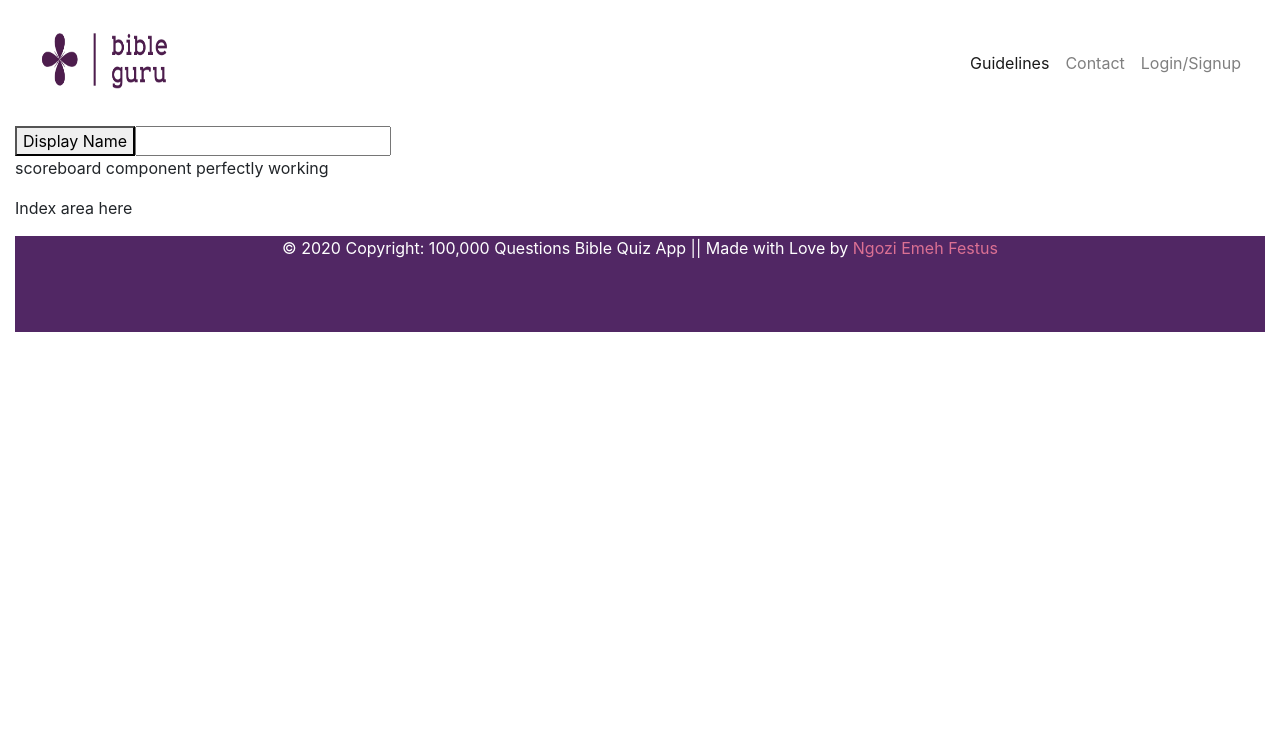
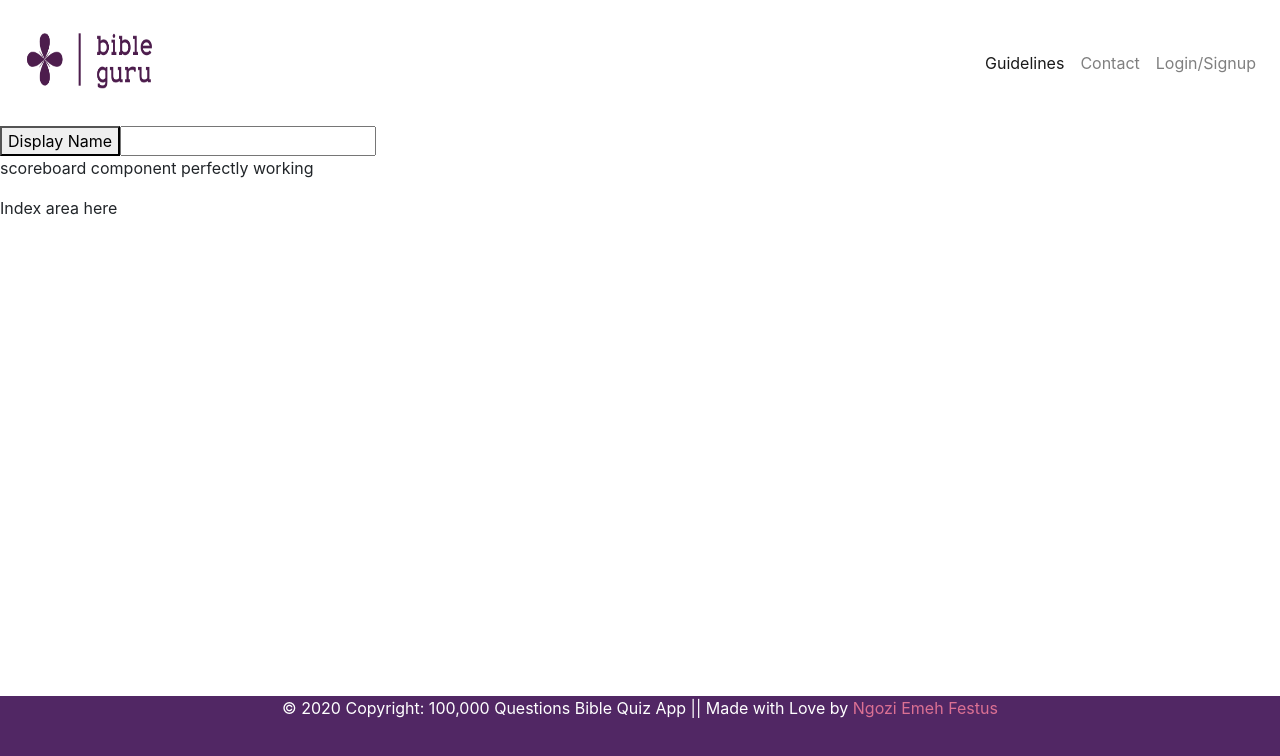
Before and after one commit to NgoziEmeh/Bible-quiz-web-app-frontend, an Angular app: page / in a window 1280 px wide. Shown: the top 756 px of the page. Built offline with nearby package versions, Linux system fonts and the light colour scheme.

Commit message:
footer style edit

```diff
--- a/src/app/app.component.html
+++ b/src/app/app.component.html
@@ -1,7 +1,7 @@
 
- <div class="container-fluid">
+ <!-- <div class="container"> -->
 
 
     <router-outlet></router-outlet>
 
-</div>
+<!-- </div -->
--- a/src/app/footer/footer.component.css
+++ b/src/app/footer/footer.component.css
@@ -1,10 +1,14 @@
+
+
 .footer-copyright{
     color: white;
 }
 .page-footer{
-    height: 12vh;
+    height: 13vh;
     width: 100%;
     background: #512764;
+    position: fixed;
+    bottom: 0;
 }
 a{
     color: palevioletred;
```
